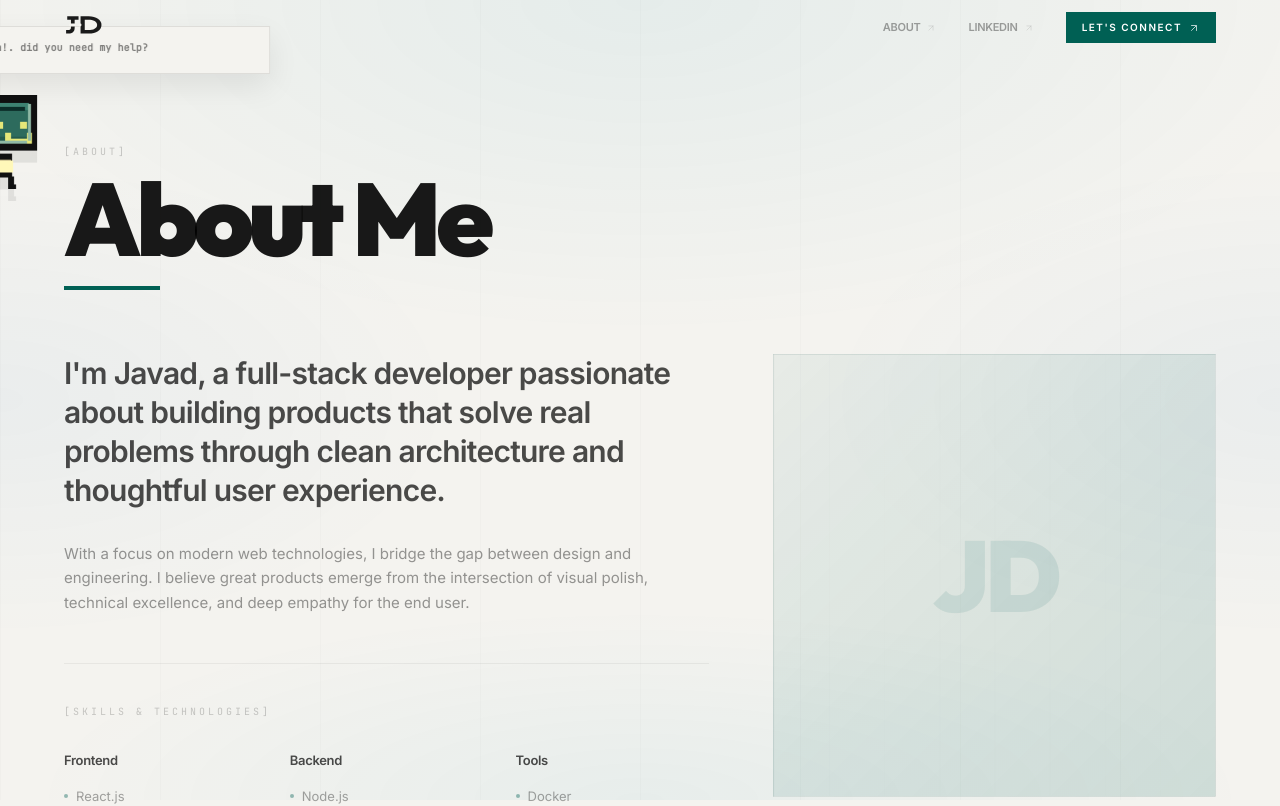
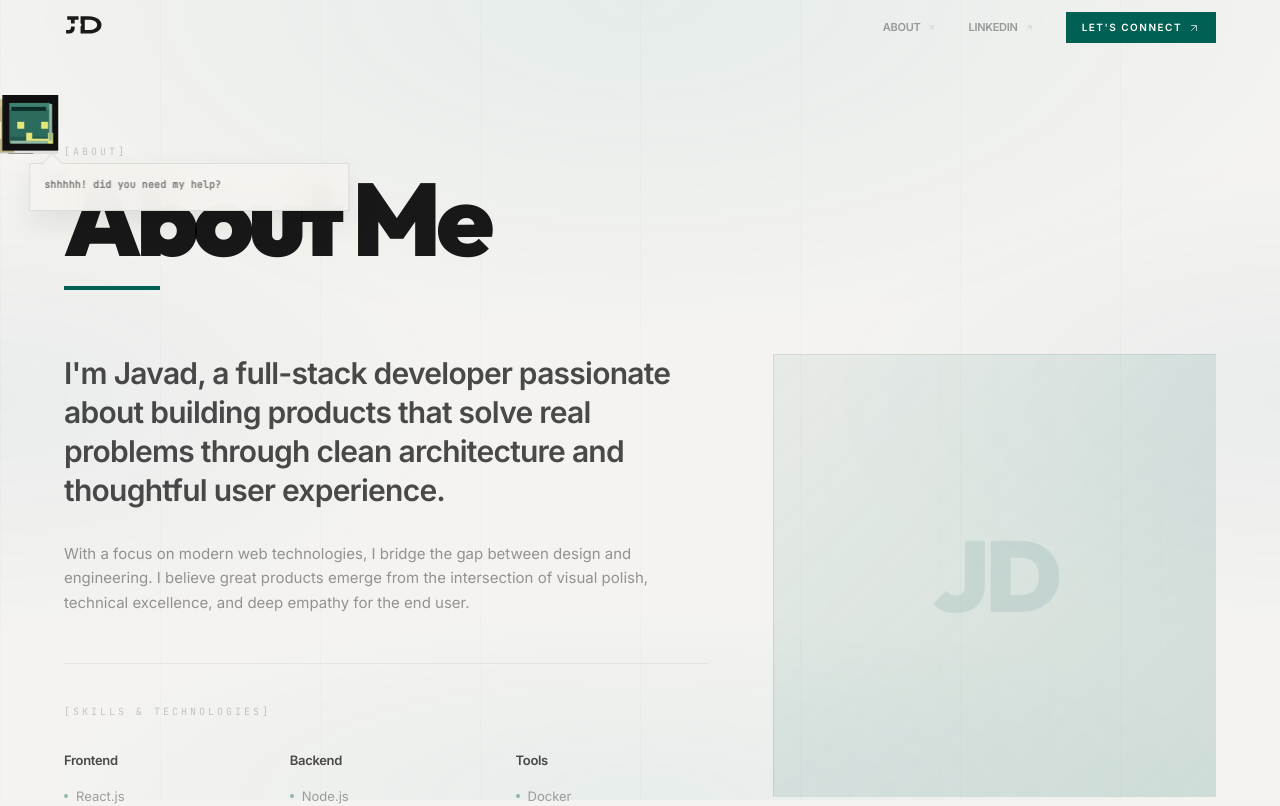
Before and after one commit to javaadde/portfolioo, a Next.js app: page /about in a window 1280 px wide. Shown: the top 806 px of the page. Built offline with nearby package versions, Linux system fonts and the light colour scheme.

Commit message:
refintment: robo pet

```diff
--- a/src/app/globals.css
+++ b/src/app/globals.css
@@ -356,6 +356,14 @@ html {
   transform-origin: 50% 90%;
 }
 
+.robo-peek .robo-toy {
+  clip-path: inset(0 0 38% 0);
+}
+
+.robo-peek .robo-toy svg {
+  transform-origin: 50% 34%;
+}
+
 .pixel-robo-toy,
 .pixel-robo-toy svg {
   image-rendering: pixelated;
@@ -399,9 +407,20 @@ html {
   left: 0;
 }
 
+.robo-peek.chat-left .robo-comment,
+.robo-peek.chat-left .robo-chat {
+  left: 58px;
+}
+
 .robo-peek:not(.chat-left) .robo-comment,
 .robo-peek:not(.chat-left) .robo-chat {
-  right: 50px;
+  right: 58px;
+}
+
+.chat-below .robo-comment,
+.chat-below .robo-chat {
+  top: calc(62% + 10px);
+  bottom: auto;
 }
 
 .robo-comment::after {
@@ -437,9 +456,29 @@ html {
   left: 26px;
 }
 
+.robo-peek.chat-left .robo-comment::after,
+.robo-peek.chat-left .robo-chat::after {
+  left: 14px;
+}
+
 .robo-peek:not(.chat-left) .robo-comment::after,
 .robo-peek:not(.chat-left) .robo-chat::after {
   right: 14px;
+}
+
+.chat-below .robo-comment::after,
+.chat-below .robo-chat::after {
+  top: -8px;
+  bottom: auto;
+  border-right: 0;
+  border-bottom: 0;
+  border-left: 1px solid rgba(0, 0, 0, 0.09);
+  border-top: 1px solid rgba(0, 0, 0, 0.09);
+}
+
+.chat-below .robo-chat::after {
+  border-left-color: rgba(0, 0, 0, 0.1);
+  border-top-color: rgba(0, 0, 0, 0.1);
 }
 
 .robo-chat-log {
--- a/src/components/RoboToy.tsx
+++ b/src/components/RoboToy.tsx
@@ -32,7 +32,7 @@ const SCROLL_MESSAGE_COOLDOWN_MS = 12000;
 const INTRO_MESSAGE =
   "Hey, Kuttu here to help. What do you need to know about Javad?";
 const SCROLL_MESSAGE = "hey where you going i think you realy need my help";
-const PEEK_MESSAGE = "shhhhh!. did you need my help?";
+const PEEK_MESSAGE = "shhhhh! did you need my help?";
 const PEEK_DELAY_MS = 5000;
 
 function clamp(value: number, min: number, max: number) {
@@ -109,8 +109,8 @@ function getRandomPeekPosition(size: number): Position {
   return {
     x:
       side === "right"
-        ? window.innerWidth - size * 0.48
-        : -size * 0.52,
+        ? window.innerWidth - size * 0.7
+        : -size * 0.3,
     y: clamp(y, EDGE_PADDING + 64, window.innerHeight - height - EDGE_PADDING),
   };
 }
@@ -121,6 +121,10 @@ function getStandDelay() {
 
 function createPortfolioAnswer(question: string) {
   const q = question.toLowerCase();
+
+  if (/(hide|hiding|hidden|peek|peeking|sneak|paali|pali|nokkuka)/.test(q)) {
+    return "Shhh... don't talk loudly. Javad's gonna see me.";
+  }
 
   if (
     /(kuttu|your name|ur name|robot name|assistant name|who are you|what are you)/.test(
@@ -413,7 +417,7 @@ export default function RoboToy({ variant = "home" }: { variant?: RoboVariant })
       window.removeEventListener("pointerup", handlePointerUp);
       window.removeEventListener("pointercancel", handlePointerUp);
     };
-  }, []);
+  }, [variant]);
 
   const handleChatSubmit = (event: FormEvent<HTMLFormElement>) => {
     event.preventDefault();
@@ -440,12 +444,13 @@ export default function RoboToy({ variant = "home" }: { variant?: RoboVariant })
   const isDragging = mode === "dragging";
   const chatAlignLeft = position.x < 200;
   const isPeek = variant === "peek";
+  const chatAlignBelow = isPeek && position.y < 230;
 
   return (
     <div
       className={`robo-assistant fixed left-0 top-0 z-[80] ${
         chatAlignLeft ? "chat-left" : ""
-      } ${isPeek ? "robo-peek" : ""}`}
+      } ${chatAlignBelow ? "chat-below" : ""} ${isPeek ? "robo-peek" : ""}`}
       style={{
         width: robotSize,
         height: getRobotHeight(robotSize),
@@ -547,7 +552,7 @@ export default function RoboToy({ variant = "home" }: { variant?: RoboVariant })
             }
           }
         }}
-      className={`robo-toy pixel-robo-toy touch-none outline-none transition-[filter] duration-300 focus-visible:drop-shadow-[0_0_0.75rem_rgba(0,96,84,0.45)] ${
+        className={`robo-toy pixel-robo-toy touch-none outline-none transition-[filter] duration-300 focus-visible:drop-shadow-[0_0_0.75rem_rgba(0,96,84,0.45)] ${
           isWalking && facing > 0 ? "walk-right" : ""
         } ${isWalking && facing < 0 ? "walk-left" : ""}`}
         style={{
```
